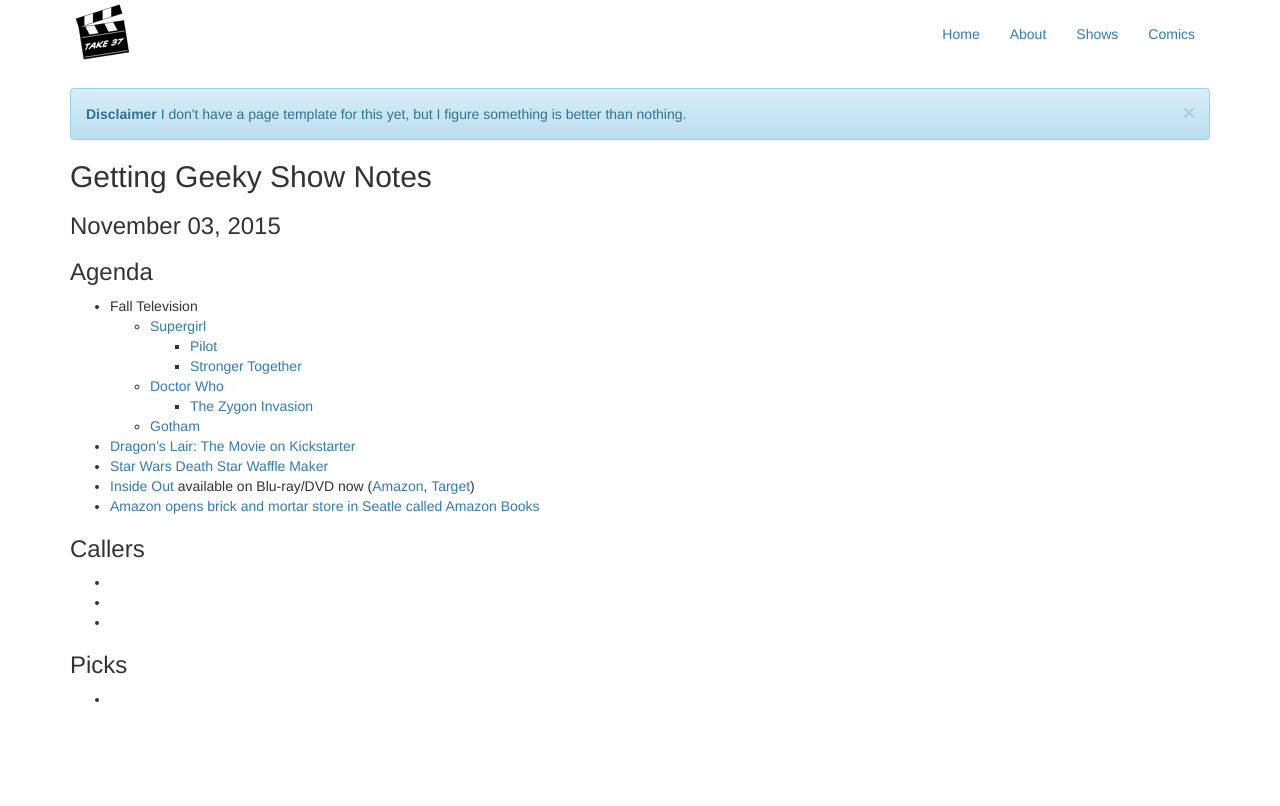
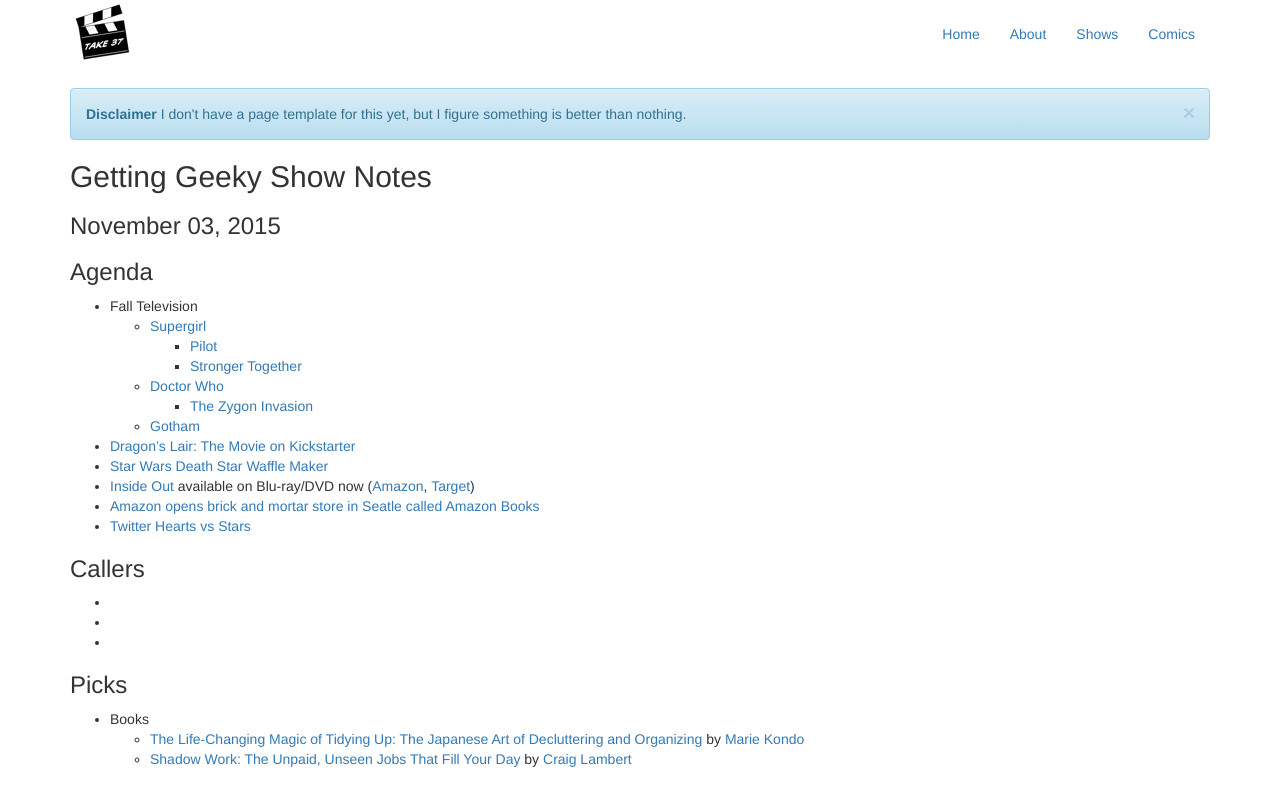
Before and after one commit to MirandaJanell/Take37, a Jekyll site: the page built from _posts/getting-geeky/2015-11-02-20151103.md, in a window 1280 px wide. Shown: the top 806 px of the page. Built offline with Jekyll 4.4.1, drawn with Linux system fonts in a browser that asks for light colours.

Commit message:
Added Twitter stories and picks.

```diff
--- a/_posts/getting-geeky/2015-11-02-20151103.md
+++ b/_posts/getting-geeky/2015-11-02-20151103.md
@@ -18,6 +18,7 @@
 * [Star Wars Death Star Waffle Maker](http://comicbook.com/2015/11/03/star-wars-death-star-waffle-maker-revealed/)
 * [Inside Out](http://www.imdb.com/title/tt2096673/) available on Blu-ray/DVD now ([Amazon](http://amzn.com/B00YCY46VO), [Target](http://www.target.com/webapp/wcs/stores/servlet/p/inside-out-includes-digital-copy-blu-ray-dvd/-/A-21493116))
 * [Amazon opens brick and mortar store in Seatle called Amazon Books](http://www.theverge.com/2015/11/2/9661556/amazon-books-first-physical-bookstore-opening-seattle)
+* [Twitter Hearts vs Stars](http://www.theverge.com/2015/11/3/9661180/twitter-vine-favorite-fav-likes-hearts)
 
 
 ### Callers
@@ -27,4 +28,6 @@
 
 
 ### Picks
-*
+* Books
+  * [The Life-Changing Magic of Tidying Up: The Japanese Art of Decluttering and Organizing](http://amzn.com/1607747308) by [Marie Kondo](http://tidyingup.com/)
+  * [Shadow Work: The Unpaid, Unseen Jobs That Fill Your Day](http://amzn.com/1619025256) by [Craig Lambert](http://craiglambert.net/)
```
